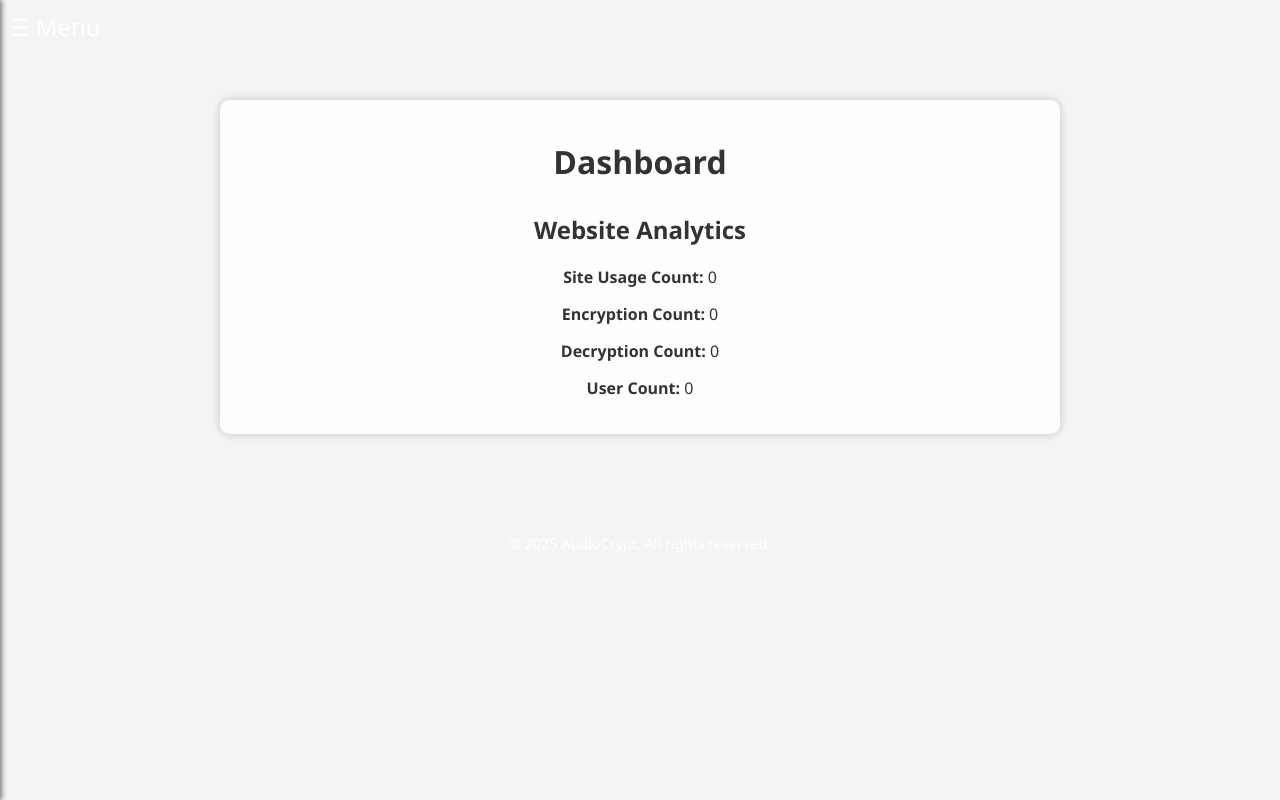
After one commit to rutvikdhakate/Audio-Encryptor, a Flask app: template templates/dashboard.html in a window 1280 px wide. The commit adds this page. Run offline with Flask 3, Linux system fonts and the light colour scheme; the template is opened without the code that fills it, so the values that code supplies are empty.

Commit message:
third commit message

```diff
--- /dev/null
+++ b/templates/dashboard.html
@@ -0,0 +1,182 @@
+<!DOCTYPE html>
+<html lang="en">
+<head>
+    <meta charset="UTF-8">
+    <meta name="viewport" content="width=device-width, initial-scale=1.0">
+    <title>Dashboard - AudioCrypt</title>
+    <style>
+        /* Basic Reset */
+        body, h1, h2, p, ul {
+            margin: 0;
+            padding: 0;
+            margin-top: 20px;
+            margin-bottom: 20px;
+            font-family: 'Segoe UI', Tahoma, Geneva, Verdana, sans-serif;
+        }
+
+        /* General Layout */
+        body {
+            background-color: #f4f4f4;
+            color: #333;
+            text-align: center;
+        }
+
+        #sidebar {
+            position: fixed;
+            top: 0;
+            left: -250px;
+            width: 250px;
+            height: 100%;
+            background-color: rgba(25, 1, 61, 0.85);
+            transition: left 0.3s ease;
+            box-shadow: 2px 0 5px rgba(0, 0, 0, 0.5);
+            z-index: 1000;
+        }
+
+        #sidebar.active {
+            left: 0;
+        }
+
+        #sidebar ul {
+            list-style: none;
+            margin: 50px 0 0;
+            padding: 20px;
+            color: white;
+        }
+
+        #sidebar ul li {
+            margin: 15px 0;
+        }
+
+        #sidebar ul li a {
+            color: white;
+            text-decoration: none;
+            padding: 10px;
+            display: block;
+            border-radius: 5px;
+            transition: background-color 0.3s ease;
+        }
+
+        #sidebar ul li a:hover {
+            background-color: #4CAF50;
+        }
+
+        #hamburger-menu {
+            position: fixed;
+            top: 10px;
+            left: 10px;
+            font-size: 24px;
+            cursor: pointer;
+            z-index: 1100;
+            color: white;
+        }
+
+        .main-content {
+            margin: 100px auto;
+            padding: 20px;
+            max-width: 800px;
+            background: rgba(255, 255, 255, 0.9);
+            border-radius: 10px;
+            box-shadow: 0 0 10px rgba(0, 0, 0, 0.2);
+        }
+
+        h1, h2 {
+            margin-bottom: 20px;
+        }
+
+        .footer {
+            margin-top: 20px;
+            font-size: 0.9rem;
+            color: white;
+        }
+
+        #analytics-container {
+            margin-top: 30px;
+        }
+
+        #analytics-container div {
+            margin: 15px 0;
+        }
+
+        .footer {
+            margin-top: 30px;
+            font-size: 0.9rem;
+        }
+
+    </style>
+</head>
+<body>
+    <!-- Sidebar -->
+    <div id="sidebar">
+        <ul>
+            <li><a href="/login">Login</a></li>
+            <li><a href="/signup">Signup</a></li>
+            <li><a href="/about">About Us</a></li>
+        </ul>
+    </div>
+
+    <!-- Hamburger Menu -->
+    <div id="hamburger-menu">☰ Menu</div>
+
+    <!-- Main Content -->
+    <div class="main-content">
+        <h1>Dashboard</h1>
+
+        <!-- Analytics Stats Section -->
+        <div id="analytics-container">
+            <h2>Website Analytics</h2>
+            <div id="site-usage-count">
+                <strong>Site Usage Count: </strong><span>0</span>
+            </div>
+            <div id="encryption-count">
+                <strong>Encryption Count: </strong><span>0</span>
+            </div>
+            <div id="decryption-count">
+                <strong>Decryption Count: </strong><span>0</span>
+            </div>
+            <div id="user-count">
+                <strong>User Count: </strong><span>0</span>
+            </div>
+        </div>
+    </div>
+
+    <div class="footer">
+        <p>&copy; 2025 AudioCrypt. All rights reserved.</p>
+    </div>
+
+    <script>
+        // Function to handle sidebar toggling
+        document.addEventListener('DOMContentLoaded', () => {
+            const hamburgerMenu = document.getElementById('hamburger-menu');
+            const sidebar = document.getElementById('sidebar');
+            const mainContent = document.querySelector('.main-content');
+
+            // Toggle Sidebar
+            hamburgerMenu.addEventListener('click', () => {
+                sidebar.classList.toggle('active');
+                mainContent.style.marginLeft = sidebar.classList.contains('active') ? '250px' : '0';
+            });
+
+            // Close Sidebar on clicking outside
+            document.addEventListener('click', (event) => {
+                if (!sidebar.contains(event.target) && !hamburgerMenu.contains(event.target) && sidebar.classList.contains('active')) {
+                    sidebar.classList.remove('active');
+                    mainContent.style.marginLeft = '0';
+                }
+            });
+        });
+
+        // Fetch and display analytics data from backend
+        fetch('/user/analytics')  // Assuming this API endpoint returns analytics data
+            .then(response => response.json())
+            .then(data => {
+                // Update the displayed stats
+                document.getElementById('site-usage-count').innerText = data.siteUsageCount;
+                document.getElementById('encryption-count').innerText = data.encryptionCount;
+                document.getElementById('decryption-count').innerText = data.decryptionCount;
+                document.getElementById('user-count').innerText = data.userCount;
+            })
+            .catch(error => console.error('Error fetching analytics:', error));
+    </script>
+</body>
+</html>
--- a/templates/index.html
+++ b/templates/index.html
@@ -143,6 +143,7 @@
         <ul>
             <li><a href="/login">Login</a></li>
             <li><a href="/signup">Signup</a></li>
+            <li><a href="/dashboard">Dashboard</a></li>
             <li><a href="/about">About Us</a></li>
         </ul>
     </div>
```
Also changed, not shown: ap.py (+35 -2 lines), 1 other file.
